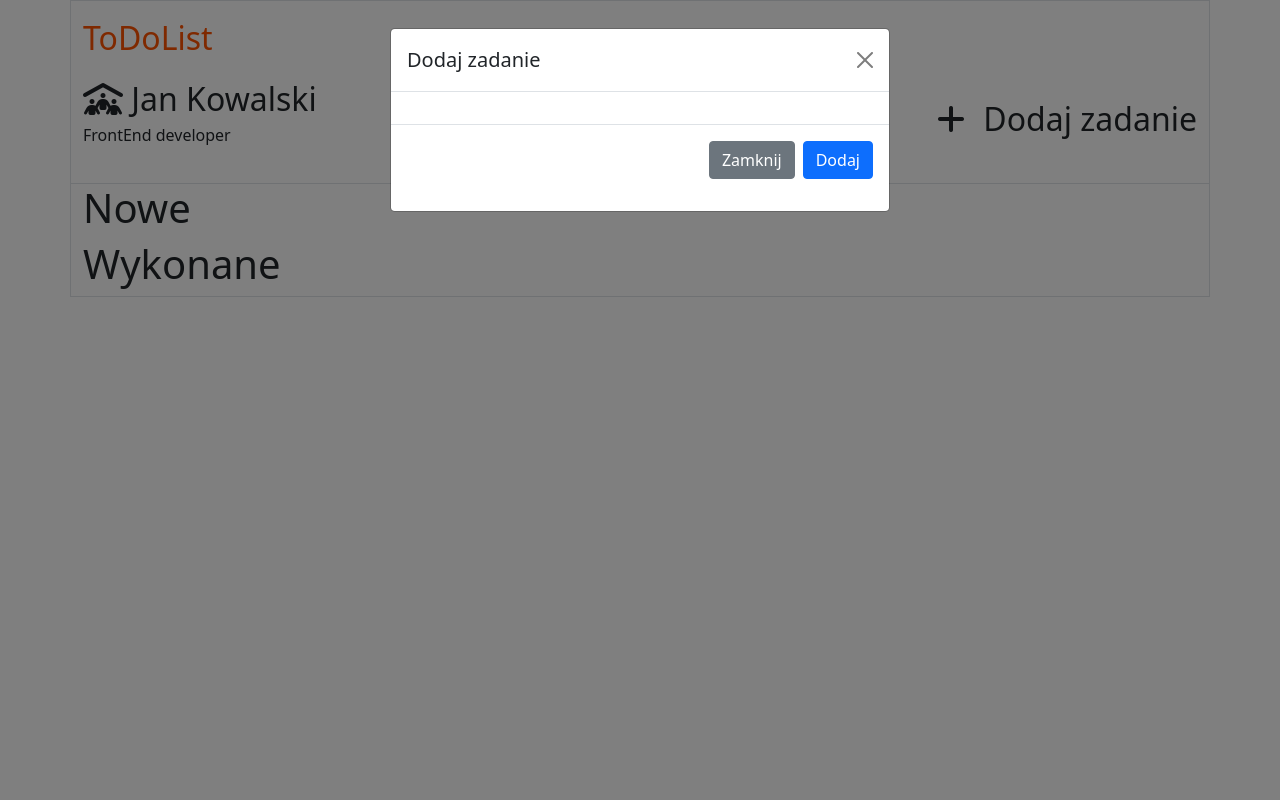
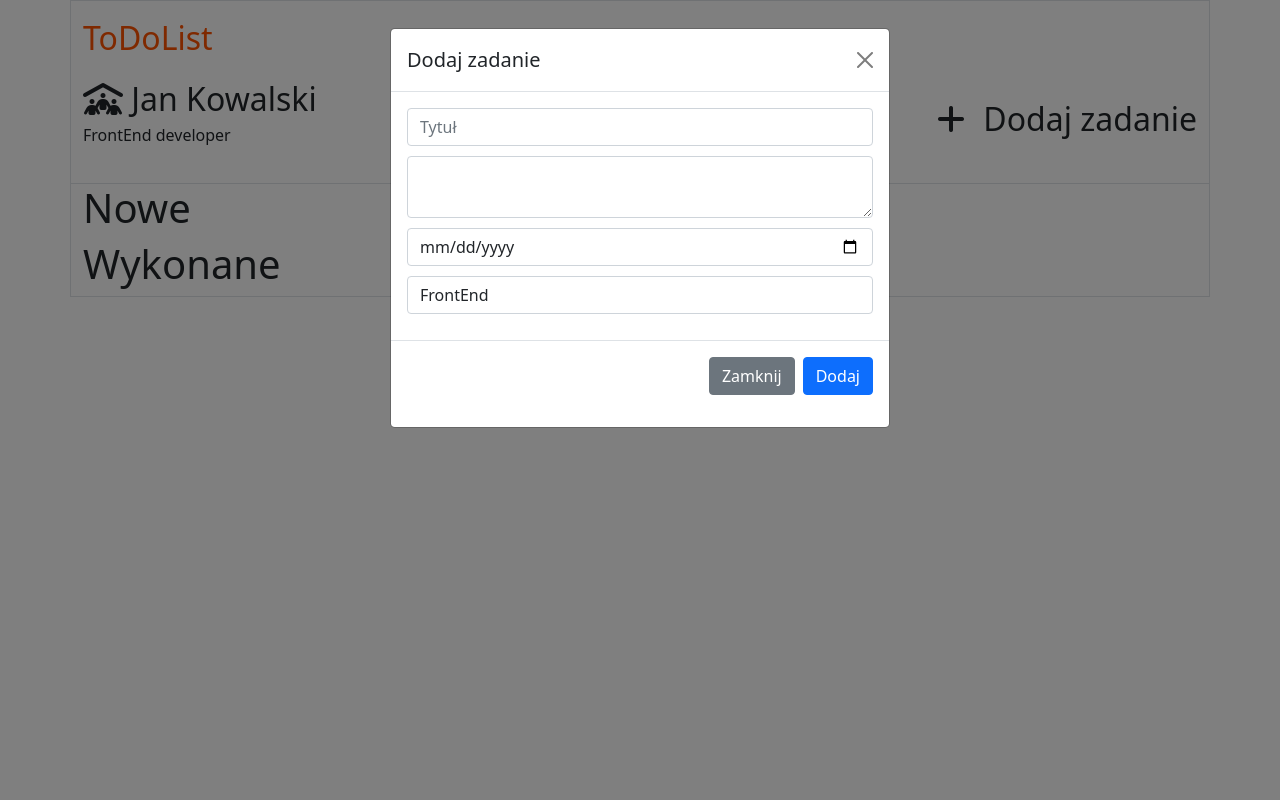
Before and after one commit to tczkqq/to-do-list, a Django app: page /employee/1 in a window 1280 px wide, after a click on "Dodaj zadanie". Run offline with Django 4.2, Linux system fonts and the light colour scheme; data comes from the database, SQL or seed files in the repository; both versions use the stored data as it was after the commit; some libraries are stand-ins or nearby versions.

Commit message:
add tasks/ fix event listeners

```diff
--- a/core/static/css/base.css
+++ b/core/static/css/base.css
@@ -32,6 +32,9 @@
     cursor: pointer;
     color: var(--main);
 }
+.form-control {
+    margin-bottom: 10px;
+}
 
 @media only screen and (max-width: 576px) {
     .ptb {
--- a/core/static/js/base.js
+++ b/core/static/js/base.js
@@ -12,8 +12,11 @@
             },
             success: (data) => {
                 displayTasks(data);
-                setupEventListeners();
+
             },
+            error: () => {
+                displayTasks(data);
+            }
         });
     }
 
@@ -66,14 +69,22 @@
             html += template[6];
             html += e['id'];
             html += template[7];
+            html += e['id'];
+            html += template[8];
             html += e['prediction'];
-            html += template[8];
+            html += template[9];
             html += e['description'];
+            html += template[10];
             container.append(html);
+
         });
+        setupEventListeners();
     }
 
     function setupEventListeners() {
+        $(".e-check").unbind('click');
+        $(".e-delete").unbind('click');
+        $("#t-save").unbind('click');
         // TODO: remove set timeout
         $('.e-check').click( e => {
             $.ajax({
@@ -88,9 +99,29 @@
                 url: '/api/task/' + $(e.target).attr('data-id'),
                 type: "DELETE",
                 headers: { "X-CSRFToken": $crf_token },
-                success: setTimeout(() => { getTasks(); }, 1000)
+                success: setTimeout(() => { getTasks();}, 1000)
             });
         })
+        $("#t-save").click(e => {
+            let formInputs = $("#t-form :input");
+            $.post({
+                url: '/api/tasks',
+                dataType: "json",
+                headers: { "X-CSRFToken": $crf_token },
+                data: {
+                    "name": formInputs[0].value,
+                    "description": formInputs[1].value,
+                    "prediction": formInputs[2].value,
+                    "status": formInputs[3].value,
+                    "category": formInputs[4].value,
+                    "employee": formInputs[5].value
+                },
+                success: setTimeout(() => { getTasks(); }, 1000),
+                error: function (xhr, resp, text) {
+                    console.log(xhr, resp, text);
+                }
+            })
+        });
     }
 
     getTasks();
--- a/core/templates/core/detail.html
+++ b/core/templates/core/detail.html
@@ -35,14 +35,24 @@
                 <h5 class="modal-title">Dodaj zadanie</h5>
                 <button type="button" class="btn-close" data-bs-dismiss="modal" aria-label="Close"></button>
             </div>
-            <form method="post" class="auth-form" enctype="multipart/form-data">
+            <form class="form-group" id="t-form">
                 <div class="modal-body">
-                    {% csrf_token %}
-                    {{ form.as_p }}
+                    <input class="form-control" type="text" name="name" placeholder="Tytuł">
+                    <textarea class="form-control" name="desciprtion" placeholder="Opis"> </textarea>
+                    <input class="form-control" type="date" name="prediction" placeholder="Przewidywana data wykonania">
+                    <input type="hidden" name="status" value="1">
+                    <select class="form-control" name="category">
+                        <option value="1">FrontEnd</option>
+                        <option value="2">BackEnd</option>
+                    </select>
+                    <input type="hidden" name="employee" value="{{ employee.id }}">
+                    <div class="invalid-feedback">
+                        Niepoprawne dane
+                    </div>
                 </div>
                 <div class="modal-footer">
                     <button type="button" class="btn btn-secondary" data-bs-dismiss="modal">Zamknij</button>
-                    <button type="submit" class="btn btn-primary">Dodaj</button>
+                    <button type="button" class="btn btn-primary" id="t-save">Dodaj</button>
                 </div>
             </form>
         </div>
--- a/core/templates/core/home.html
+++ b/core/templates/core/home.html
@@ -34,6 +34,7 @@
                 <button type="button" class="btn-close" data-bs-dismiss="modal" aria-label="Close"></button>
             </div>
             <form method="post" class="auth-form" enctype="multipart/form-data">
+                <!-- TODO: Style form -->
                 <div class="modal-body">
                         {% csrf_token %}
                         {{ form.as_p }}
--- a/core/views.py
+++ b/core/views.py
@@ -64,24 +64,27 @@
         return Response(tasks_serializer.data)
 
     if request.method == 'POST':
+        print(request.data)
         serializer = TaskSerializer(data=request.data)
+        employee_id = request.data.get('employee')
+        employee = Employee.objects.get(id=employee_id)
         if serializer.is_valid():
-            serializer.save()
+            serializer.save(employee=employee)
             return Response(serializer.data, status=status.HTTP_201_CREATED)
+        return Response(status=status.HTTP_400_BAD_REQUEST)
 
 
 @api_view(['PATCH', 'DELETE'])
 def task(request, id):
-    task = Task.objects.filter(id=id)
+    task = Task.objects.get(id=id)
     if not task:
         return Response(status.HTTP_204_NO_CONTENT)
 
-    if request.method == 'PUT':
-        if 'status' in request.query_params:
-            task.status = request.query_params['status']
-            task.save()
-            return Response(status=status.HTTP_200_OK)
-        else: Response(status=status.HTTP_400_BAD_REQUEST)
+    print(request.method)
+    if request.method == 'PATCH':
+        task.status = request.data.get('status')
+        task.save()
+        return Response(status=status.HTTP_200_OK)
 
     if request.method == 'DELETE':
         task.delete()
```
Also changed, not shown: test.json (added, +8 -0 lines), db.sqlite3.
